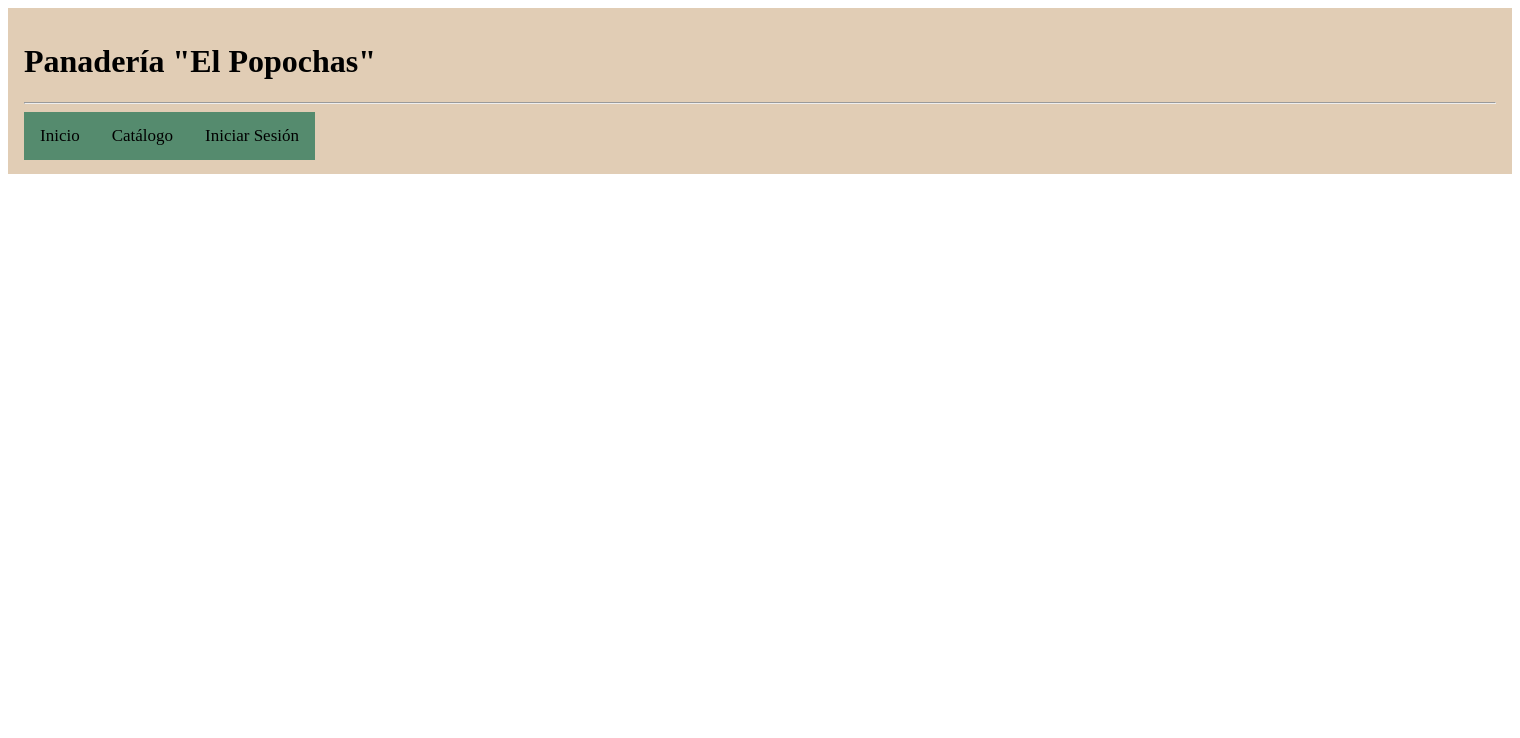
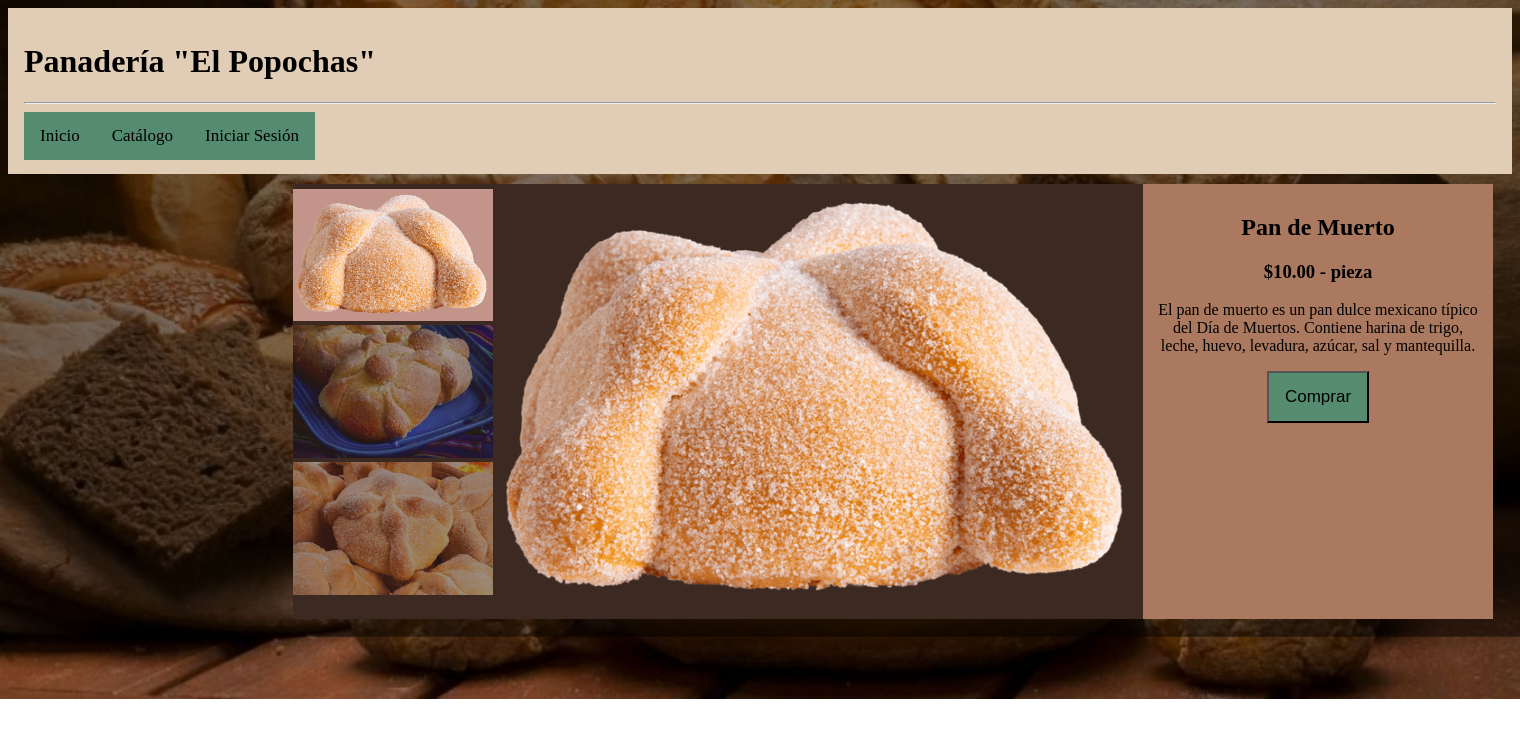
Before and after one commit to EliasHdzR/web-dev-practices, a PHP site: page /practica01/articulo.html in a window 1520 px wide. Shown: the top 738 px of the page. Run offline with PHP 8.4, Linux system fonts and the light colour scheme.

Commit message:
terminada practica 1

```diff
--- a/practica01/articulo.html
+++ b/practica01/articulo.html
@@ -6,7 +6,7 @@
     <link rel="stylesheet" href="styles.css">
     <title>Artículo - Panadería "El Popochas"</title>
 </head>
-<body>
+<body class="bodyFondo">
     <div class="topnav">
         <h1>Panadería "El Popochas"</h1>
         <hr>
@@ -15,5 +15,23 @@
         <a href="login.html">Iniciar Sesión</a>
     </div>
 
+    <div class="grid2">
+        <div class="detalleIzq">
+            <div class="sideImagenes">
+                <img src="images/pan_muerto.png" style="background-color: #C2948A; opacity: 1;">
+                <img src="images/pan_de_muerto_2.jpeg">
+                <img src="images/pan_de_muerto_3.jpg">
+            </div>
+            <div>
+                <img class="imagenSeleccionada" src="images/pan_muerto.png">
+            </div>
+        </div>
+        <div class="detalleDer">
+            <h2>Pan de Muerto</h2>
+            <h3>$10.00 - pieza</h3>
+            <p>El pan de muerto es un pan dulce mexicano típico del Día de Muertos. Contiene harina de trigo, leche, huevo, levadura, azúcar, sal y mantequilla.</p>
+            <button>Comprar</button>
+        </div>
+    </div>
 </body>
 </html>
--- a/practica01/catalogo.html
+++ b/practica01/catalogo.html
@@ -6,10 +6,9 @@
     <link rel="stylesheet" href="styles.css">
     <title>Catálogo - Panadería "El Popochas"</title>
 </head>
-<body>
+<body class="bodyFondo">
     <div class="topnav">
         <h1>Panadería "El Popochas"</h1>
-        <h2>Variedad de Panes Disponibles</h2>
         <hr>
         <a href="index.html">Inicio</a>
         <a href="catalogo.html">Catálogo</a>
@@ -48,7 +47,7 @@
         <div class="articulo">
             <img class="artImg" src="images/croissant.png">
             <div class="artInfo">
-                <label>croissant - $7/pz</label>
+                <label>Croissant - $7/pz</label>
                 <a href="articulo.html">Ver Artículo</a>
             </div>
         </div>
--- a/practica01/styles.css
+++ b/practica01/styles.css
@@ -1,3 +1,11 @@
+.bodyFondo{
+    background-image: linear-gradient(rgba(0, 0, 0, 0.5), rgba(0, 0, 0, 0.5)), url("images/panes.jpeg");
+    background-position: center;
+    background-repeat: no-repeat;
+    background-size: cover;
+    position: relative;
+}
+
 .topnav {
     background-color: #E1CDB5;
     overflow: hidden;
@@ -84,3 +122,56 @@
     background-color: #7C5641;
     color: black;
 }
+
+.grid2 {
+    display: grid;
+    grid-template-columns: 850px 350px;
+    padding: 10px;
+    margin-left: 275px;
+    margin-right: 300px;
+}
+
+.detalleIzq {
+    background-color: #3C2A22;
+    display: grid;
+    grid-template-columns: auto auto;
+}
+
+.sideImagenes {
+    width: 200px; /* Set the width of the sidebar */
+    padding-top: 5px;
+}
+
+.sideImagenes img {
+    width: 200px;
+    cursor: pointer;
+    opacity: 0.5;
+}
+
+.sideImagenes img:hover {
+    opacity: 1;
+}
+
+.imagenSeleccionada {
+    width: 650px;
+}
+
+.detalleDer {
+    background-color:#AB795F;
+    text-align: center;
+    padding: 10px;
+}
+
+.detalleDer button {
+    text-align: center;
+    padding: 14px 16px;
+    text-decoration: none;
+    font-size: 17px;
+    background-color: #558B6E;
+    color: black;
+}
+
+.detalleDer button:hover {
+    background-color: #7C5641;
+    color: black;
+}
```
Also changed, not shown: other parts of practica01/styles.css (+30 -0 lines), practica01/index.html (+44 -0 lines), practica01/images/pan_de_muerto_2.jpeg (added), practica01/images/pan_de_muerto_3.jpg (added), practica01/images/panes.jpeg (added).
